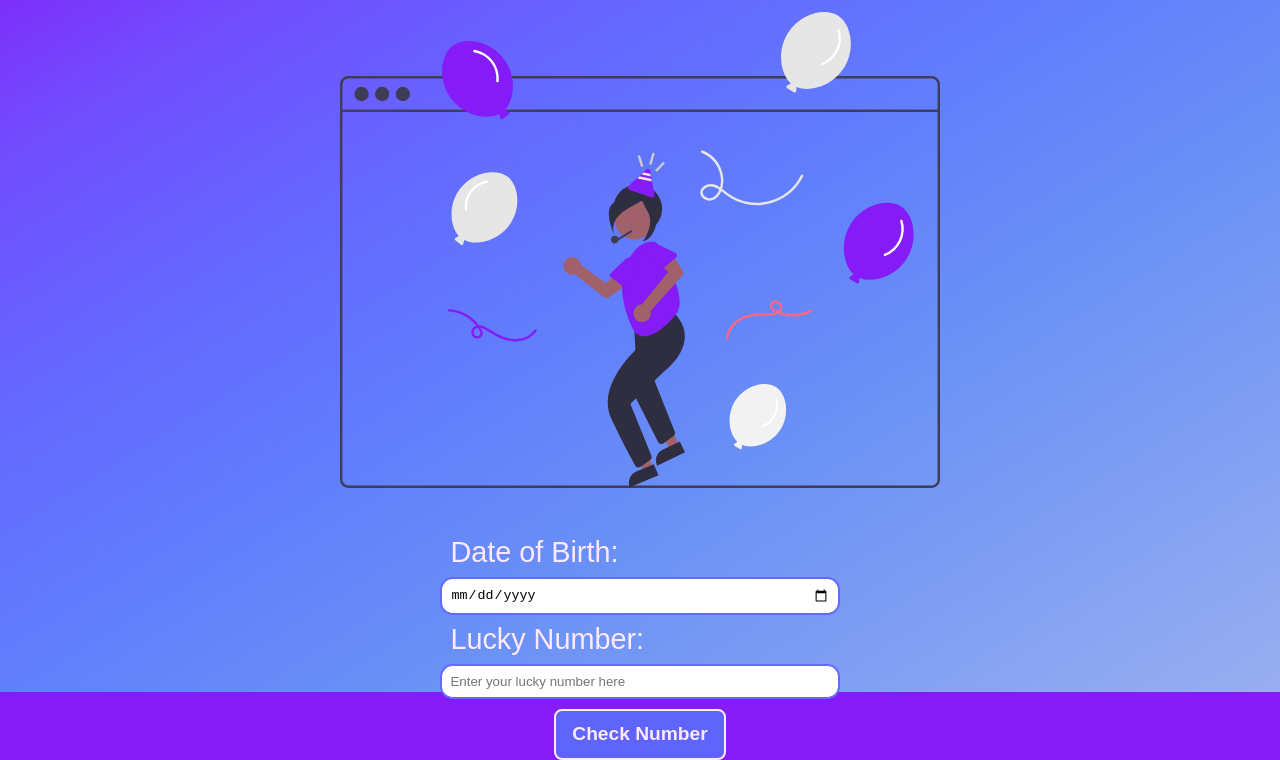
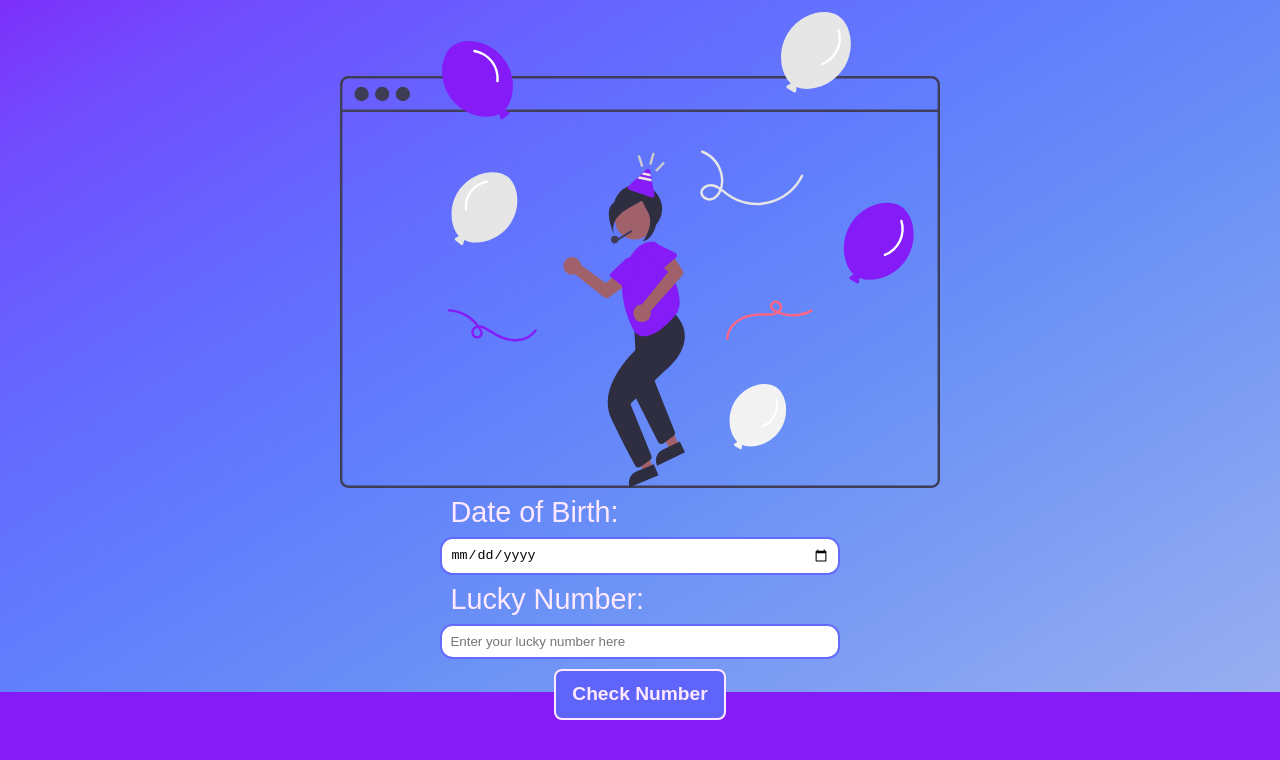
Before and after one commit to Vivek-Pandey1/Lucky-Birthday-Finder, a plain HTML site: page index.html in a window 1280 px wide. Shown: the part 108-868 px from the top of the page. After the commit the page ends 828 px from the top, so only its background shows below. Drawn offline with Linux system fonts and the light colour scheme; a web font is replaced by a local one.

Commit message:
style:update

```diff
--- a/style.css
+++ b/style.css
@@ -26,7 +26,7 @@ html {
 
 .container {
   width: 60%;
-  margin: 3rem auto;
+  margin: 0rem auto;
   font-size: 1.8rem;
 }
 h1 {
```
